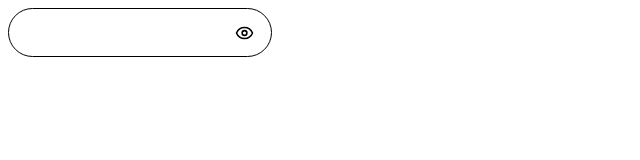
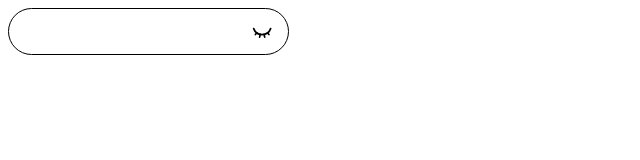
Before and after one commit to ClaudioBzrr/react-web-components, a React (Vite) app: page / in a window 1280 px wide. Shown: the top 160 px of the page, without its empty margins (0-640 px from the left). Built offline with nearby package versions, Linux system fonts and the light colour scheme.

Commit message:
feat: update PasswordInput component to toggle password visibility with icon changes and style adjustments

```diff
--- a/src/components/ui/password-input/index.module.css
+++ b/src/components/ui/password-input/index.module.css
@@ -7,7 +7,7 @@
     flex-direction: column;
     border-radius: 10em;
     border:1px solid black;
-    padding: 1em;
+    padding: 15px;
     position: flex;
     flex-direction: row;
     align-items: center;
@@ -15,12 +15,13 @@
 }
 
 .passwordInput{
-    padding: 1em;
+    padding: 8px;
     width: 100%;
     height: 100%;
     border: none;
     outline: none;
     height: auto;
+    font-size: medium;
 }
 
 .passwordIcon{
--- a/src/components/ui/password-input/index.tsx
+++ b/src/components/ui/password-input/index.tsx
@@ -1,5 +1,5 @@
 import { InputHTMLAttributes, useState } from "react";
-import { LuEye } from 'react-icons/lu'
+import { LuEye, LuEyeClosed } from 'react-icons/lu'
 import style from './index.module.css'
 
 export function PasswordInput({...props}:InputHTMLAttributes<HTMLInputElement>){
@@ -7,7 +7,11 @@ export function PasswordInput({...props}:InputHTMLAttributes<HTMLInputElement>){
     return (
         <div className={style.passwordDiv}>
             <input className={style.passwordInput}  {...props} type={showPassword ? 'text' : 'password'} />
-            <LuEye onClick={() => setShowPassword(!showPassword)} className={style.passwordIcon}/>
+            {
+                showPassword ?
+                <LuEye className={style.passwordIcon} onClick={() => setShowPassword(false)}/> :
+                <LuEyeClosed className={style.passwordIcon} onClick={() => setShowPassword(true)}/>
+            }
         </div>
     )
 
```
